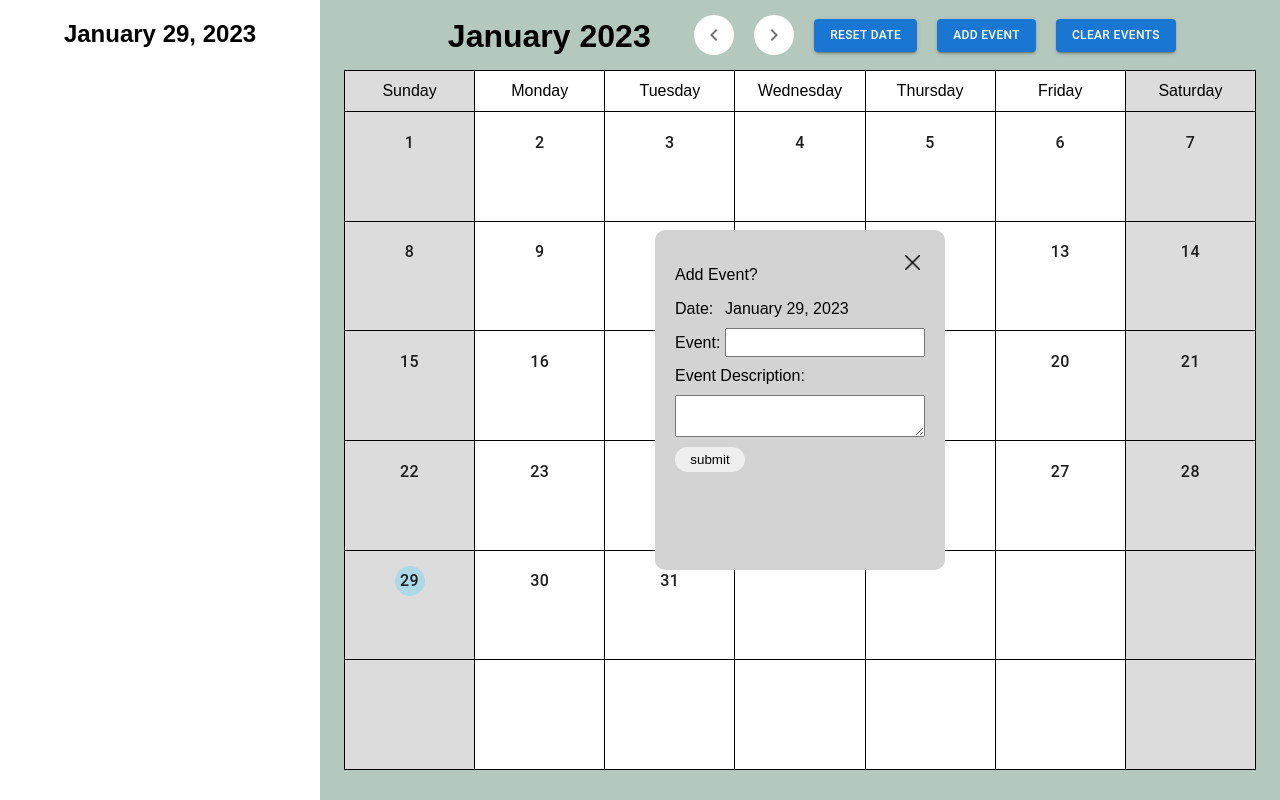
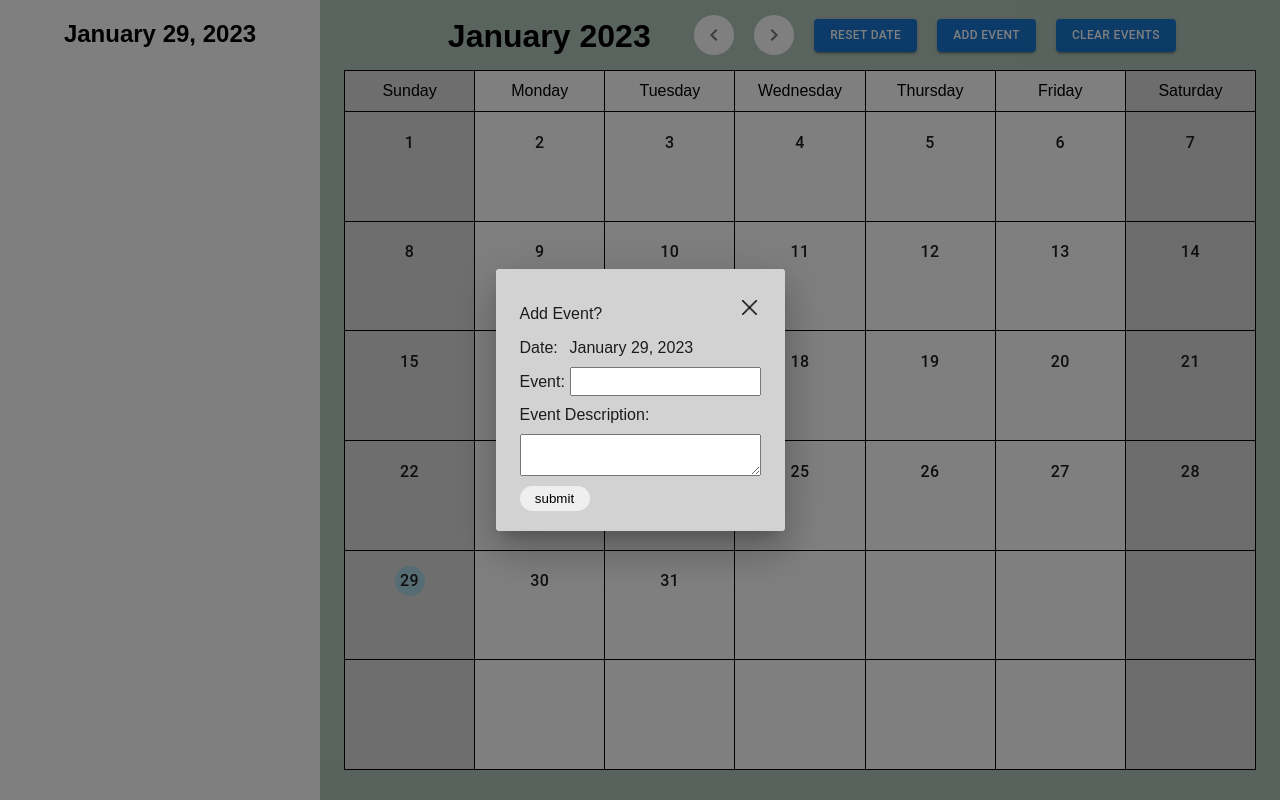
Before and after one commit to leekahung/event-calendar-v2, a React (Create React App) app: page / in a window 1280 px wide. Both pictures are taken after a click on the button "ADD EVENT". Built offline with nearby package versions, Linux system fonts and the light colour scheme.

Commit message:
Including MUI components to EventForms and Modal componenets

```diff
--- a/src/components/CalendarEvent/EventForm/EventEditForm.tsx
+++ b/src/components/CalendarEvent/EventForm/EventEditForm.tsx
@@ -1,3 +1,4 @@
+import DialogContent from "@mui/material/DialogContent";
 import React, { useContext } from "react";
 import {
   EventDayContext,
@@ -80,10 +81,10 @@ const EventEditForm = ({ indexToMonth }: Props) => {
   };
 
   return (
-    <>
+    <DialogContent sx={{ backgroundColor: "rgb(210, 210, 210)" }}>
       <p>Edit Event?</p>
       <form style={style} onSubmit={handleFormSubmit}>
-        <div>Date:</div>
+        <p>Date:</p>
         <div>
           {indexToMonth.get(eventDayState.eventMonth)} {eventDayState.eventDay},{" "}
           {eventDayState.eventYear}
@@ -118,7 +119,7 @@ const EventEditForm = ({ indexToMonth }: Props) => {
           delete
         </button>
       </div>
-    </>
+    </DialogContent>
   );
 };
 
--- a/src/components/CalendarEvent/EventForm/EventForm.tsx
+++ b/src/components/CalendarEvent/EventForm/EventForm.tsx
@@ -5,6 +5,7 @@ import {
   ToggleContext,
 } from "../../../context";
 import { useField } from "../../../hooks";
+import DialogContent from "@mui/material/DialogContent";
 
 interface Props {
   indexToMonth: Map<number, string>;
@@ -72,7 +73,7 @@ const EventForm = ({ indexToMonth }: Props) => {
   };
 
   return (
-    <>
+    <DialogContent sx={{ backgroundColor: "rgb(210, 210, 210)" }}>
       <p>Add Event?</p>
       <form style={style} onSubmit={handleFormSubmit}>
         <div>Date:</div>
@@ -91,7 +92,7 @@ const EventForm = ({ indexToMonth }: Props) => {
           submit
         </button>
       </form>
-    </>
+    </DialogContent>
   );
 };
 
--- a/src/components/CalendarEvent/Modal.tsx
+++ b/src/components/CalendarEvent/Modal.tsx
@@ -1,4 +1,7 @@
 import closeBtn from "../../assets/img/close.png";
+import Box from "@mui/material/Box";
+import Button from "@mui/material/Button";
+import Dialog from "@mui/material/Dialog";
 
 interface Props {
   openModal: boolean;
@@ -6,37 +9,10 @@ interface Props {
   children: JSX.Element;
 }
 
-export default function Modal({ openModal, onClose, children }: Props) {
+export default function ModalContent({ openModal, onClose, children }: Props) {
   if (!openModal) {
     return null;
   }
-
-  const modalStyle: React.CSSProperties = {
-    position: "absolute",
-    top: "50%",
-    left: "50%",
-    transform: "translate(-50%, -50%)",
-    border: "none",
-    borderRadius: "10px",
-    padding: "20px",
-    backgroundColor: "lightgrey",
-    height: "300px",
-    width: "250px",
-    zIndex: 3,
-  };
-
-  const buttonStyle: React.CSSProperties = {
-    position: "absolute",
-    top: "20px",
-    right: "20px",
-    display: "flex",
-    alignItems: "center",
-    justifyContent: "center",
-    padding: "5px",
-    backgroundColor: "lightgrey",
-    border: "none",
-    cursor: "pointer",
-  };
 
   const buttonImgStyle: React.CSSProperties = {
     width: "15px",
@@ -44,11 +20,27 @@ export default function Modal({ openModal, onClose, children }: Props) {
   };
 
   return (
-    <div style={modalStyle}>
-      {children}
-      <button style={buttonStyle} onClick={onClose}>
-        <img style={buttonImgStyle} src={closeBtn} alt="icon of close button" />
-      </button>
-    </div>
+    <Dialog open>
+      <Box>
+        {children}
+        <Button
+          sx={{
+            position: "absolute",
+            minWidth: "15px",
+            top: "25px",
+            right: "20px",
+            backgroundColor: "rgb(210, 210, 210)",
+            borderRadius: "20px",
+          }}
+          onClick={onClose}
+        >
+          <img
+            style={buttonImgStyle}
+            src={closeBtn}
+            alt="icon of close button"
+          />
+        </Button>
+      </Box>
+    </Dialog>
   );
 }
--- a/src/index.css
+++ b/src/index.css
@@ -4,6 +4,7 @@ body {
   padding: 0;
   box-sizing: border-box;
   overflow: hidden;
+  font-family: Arial, Helvetica, sans-serif;
 }
 
 body {
```
